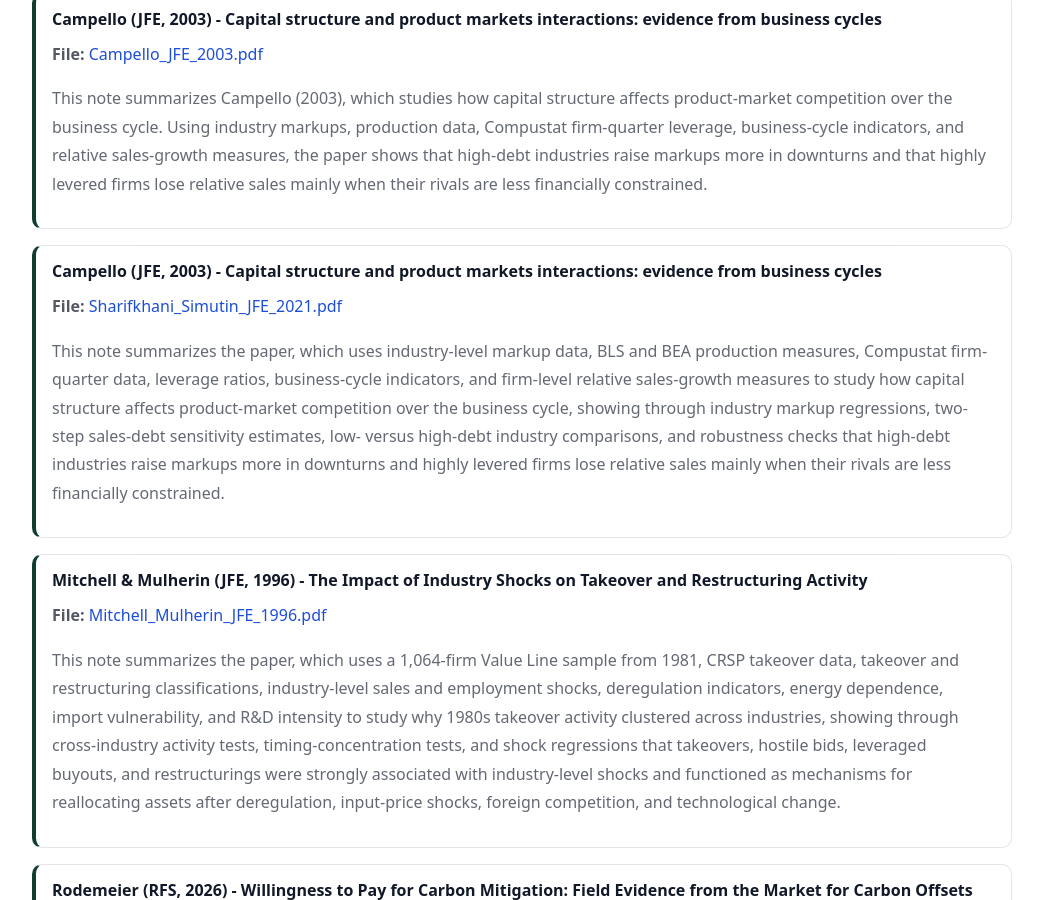
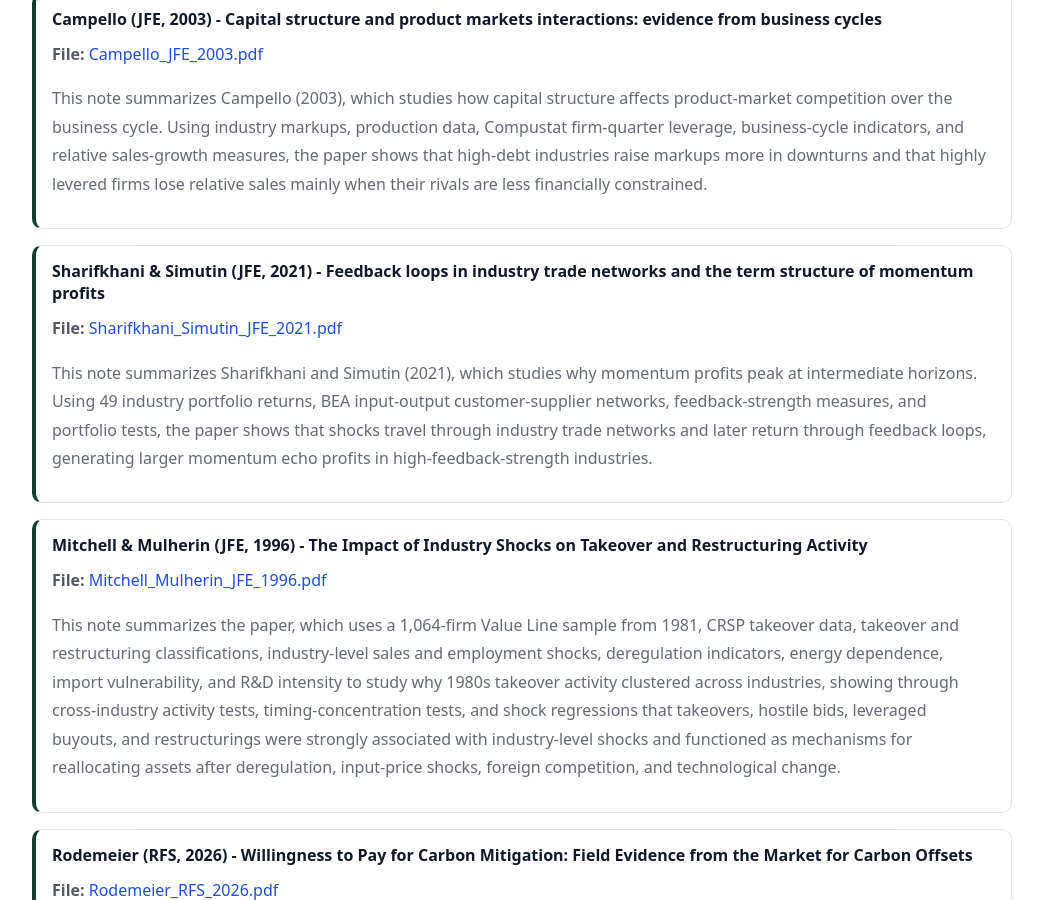
Before and after one commit to yaxinzn/study-archive, a Jekyll site: the page built from reading/index.md, in a window 1280 px wide and 900 px high, scrolled down 524 px. Shown: the whole window, without its empty margins (118-1161 px from the left). Built offline with Jekyll 4.4.1, drawn with Linux system fonts in a browser that asks for light colours.

Commit message:
Reading: add/update Sharifkhani_Simutin_JFE_2021.pdf

```diff
--- a/_data/reading.yml
+++ b/_data/reading.yml
@@ -2,9 +2,9 @@
   file: "Campello_JFE_2003.pdf"
   desc: "This note summarizes Campello (2003), which studies how capital structure affects product-market competition over the business cycle. Using industry markups, production data, Compustat firm-quarter leverage, business-cycle indicators, and relative sales-growth measures, the paper shows that high-debt industries raise markups more in downturns and that highly levered firms lose relative sales mainly when their rivals are less financially constrained."
 
-- title: "Campello (JFE, 2003) - Capital structure and product markets interactions: evidence from business cycles"
+- title: "Sharifkhani & Simutin (JFE, 2021) - Feedback loops in industry trade networks and the term structure of momentum profits"
   file: "Sharifkhani_Simutin_JFE_2021.pdf"
-  desc: "This note summarizes the paper, which uses industry-level markup data, BLS and BEA production measures, Compustat firm-quarter data, leverage ratios, business-cycle indicators, and firm-level relative sales-growth measures to study how capital structure affects product-market competition over the business cycle, showing through industry markup regressions, two-step sales-debt sensitivity estimates, low- versus high-debt industry comparisons, and robustness checks that high-debt industries raise markups more in downturns and highly levered firms lose relative sales mainly when their rivals are less financially constrained."
+  desc: "This note summarizes Sharifkhani and Simutin (2021), which studies why momentum profits peak at intermediate horizons. Using 49 industry portfolio returns, BEA input-output customer-supplier networks, feedback-strength measures, and portfolio tests, the paper shows that shocks travel through industry trade networks and later return through feedback loops, generating larger momentum echo profits in high-feedback-strength industries."
 
 - title: "Mitchell & Mulherin (JFE, 1996) - The Impact of Industry Shocks on Takeover and Restructuring Activity"
   file: "Mitchell_Mulherin_JFE_1996.pdf"
```
